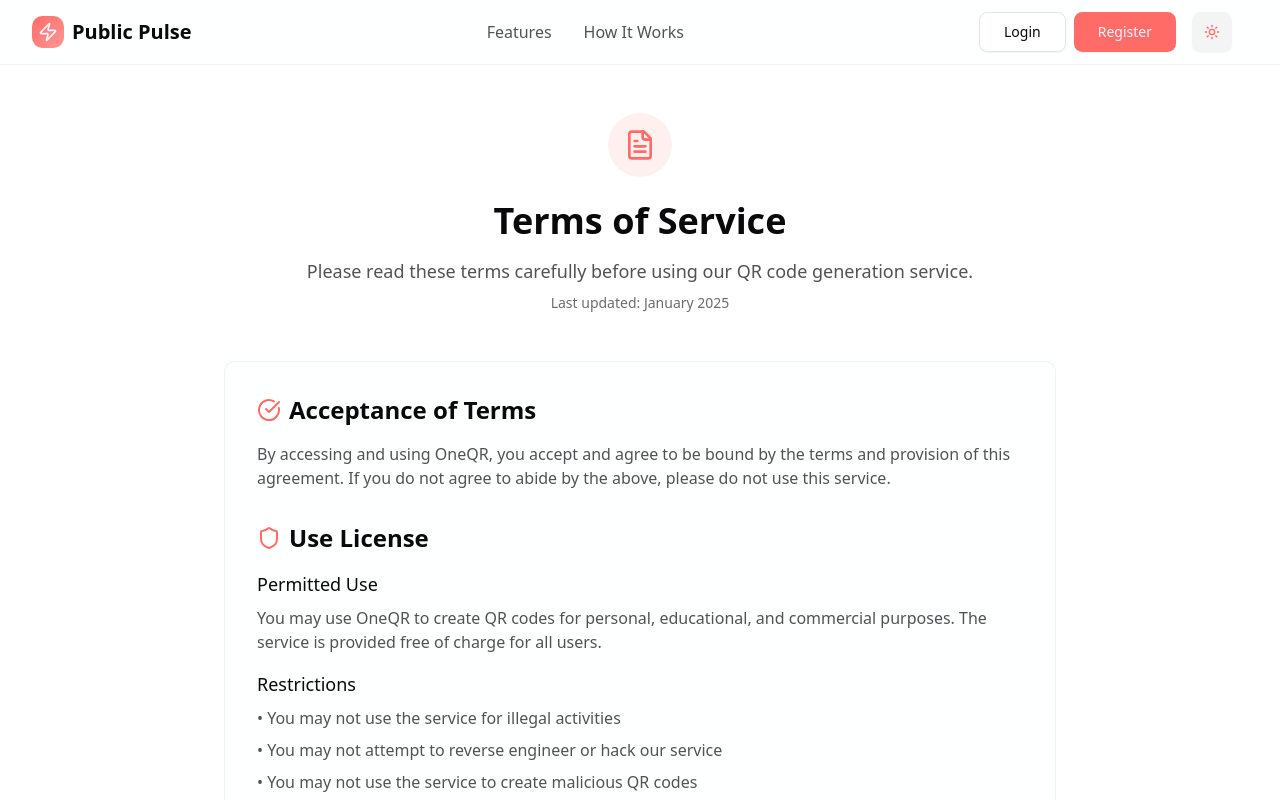
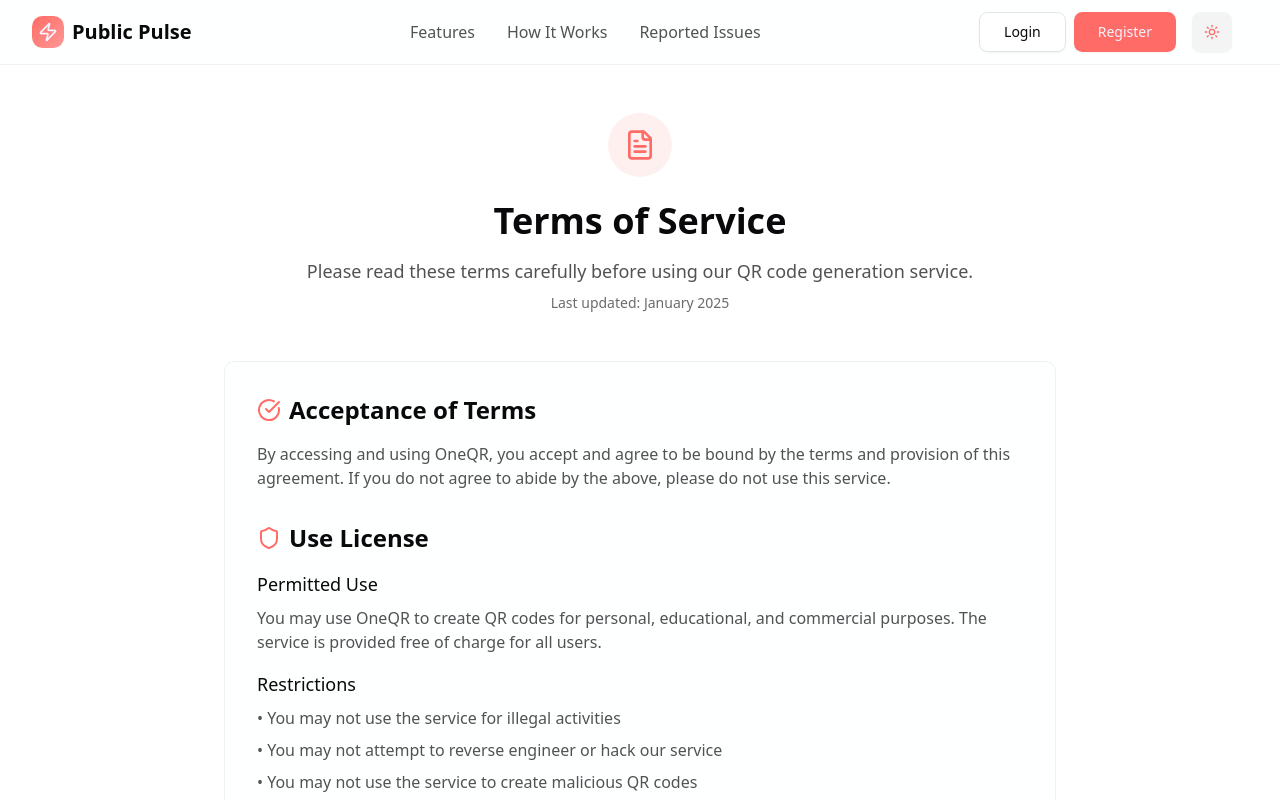
Before and after one commit to deep-maurya/civic-issue-frontend, a Next.js app: page /terms in a window 1280 px wide. Shown: the top 800 px of the page. Built offline with nearby package versions, Linux system fonts and the light colour scheme; no server answers.

Commit message:
Reported issue added in navbar

```diff
--- a/src/app/page.tsx
+++ b/src/app/page.tsx
@@ -374,7 +374,7 @@ const CivicIssueLanding = () => {
           <IssuesMap issues={issues?.data as any[]} isLoading={isLoading} theme={themeContext?.theme} />
         </div>
 
-        <div className="text-center max-w-3xl mx-auto mb-16 pt-10">
+        <div id="recent-issues" className="text-center max-w-3xl mx-auto mb-16 mt-[80px]">
           <h2 className="text-3xl md:text-4xl font-bold mb-4 text-foreground">
             Recent Issues Reported by Community
           </h2>
@@ -385,7 +385,7 @@ const CivicIssueLanding = () => {
 
 
         {/* All Issues Cards - Full Width */}
-        <div className=" w-full">
+        <div  className=" w-full">
           <AllIssues issues={issues?.data as any[]} isLoading={isLoading} isFetched={isFetched} refetch={()=>refetch().then(()=>{})}  />
         </div>
       </section>
--- a/src/components/PublicPages/Navbar.tsx
+++ b/src/components/PublicPages/Navbar.tsx
@@ -62,6 +62,12 @@ const Navbar = () => {
                 className="text-foreground/70 hover:text-foreground transition-colors font-medium"
               >
                 How It Works
+              </a>
+              <a
+                href="#recent-issues"
+                className="text-foreground/70 hover:text-foreground transition-colors font-medium"
+              >
+                Reported Issues
               </a>
             </div>
 
```
